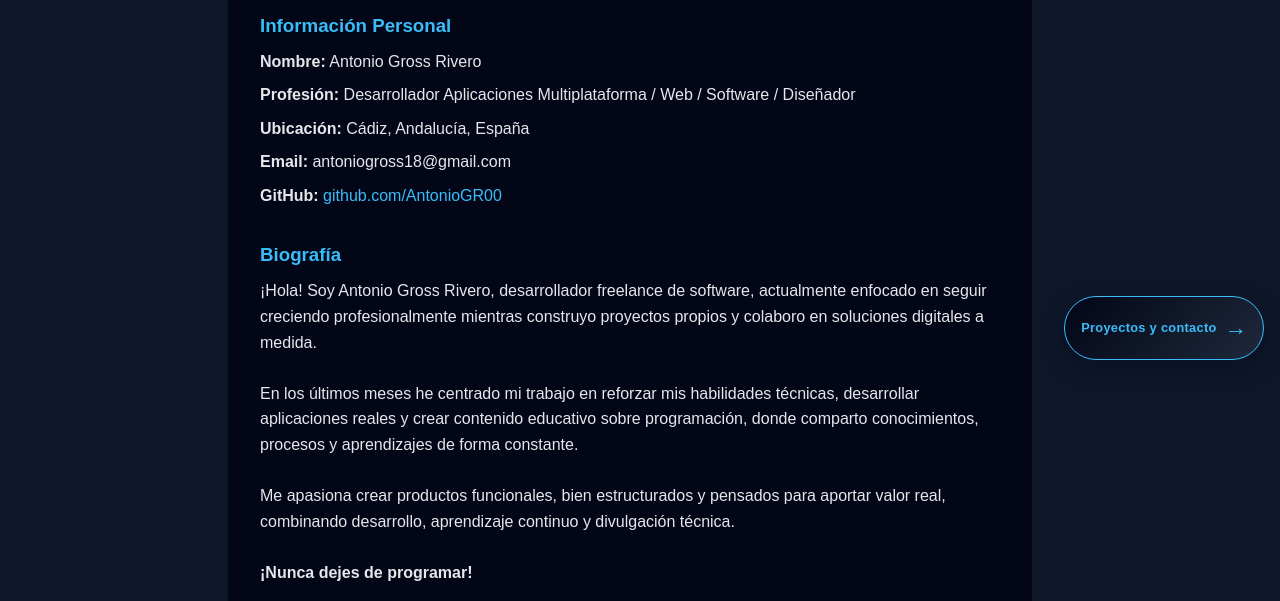
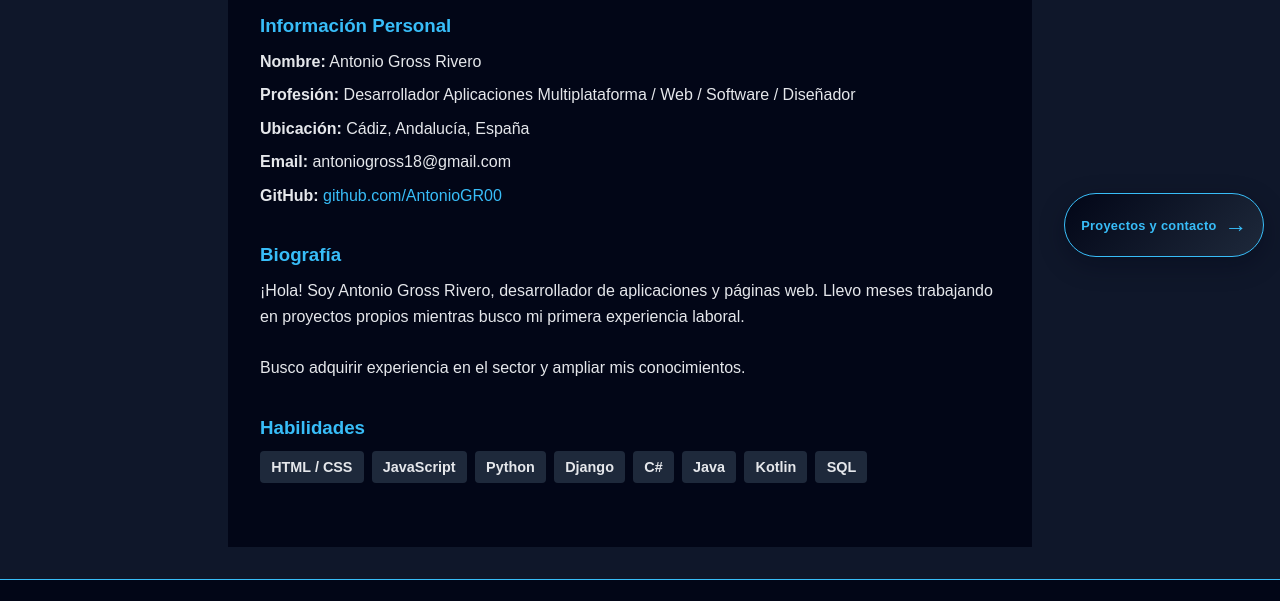
Before and after one commit to AntonioGR00/Portfolio-AGR00, a website built with Vite: page index.html in a window 1280 px wide. Both pictures are taken after a click on the button "Ir a Información personal". Shown: the part 199-800 px from the top of the page. Built offline with nearby package versions, Linux system fonts and the light colour scheme; some packages are replaced by stand-ins of ours.

Commit message:
Update bio text and English translation

```diff
--- a/index.html
+++ b/index.html
@@ -45,10 +45,7 @@
           </div>
           <div class="profile-section">
             <h3 data-i18n="about.bioTitle">Biografía</h3>
-            <p data-i18n-html="about.bioText">¡Hola! Soy Antonio Gross Rivero, desarrollador freelance de software, actualmente enfocado en seguir creciendo profesionalmente mientras construyo proyectos propios y colaboro en soluciones digitales a medida.<br><br>
-            En los últimos meses he centrado mi trabajo en reforzar mis habilidades técnicas, desarrollar aplicaciones reales y crear contenido educativo sobre programación, donde comparto conocimientos, procesos y aprendizajes de forma constante.<br><br>
-            Me apasiona crear productos funcionales, bien estructurados y pensados para aportar valor real, combinando desarrollo, aprendizaje continuo y divulgación técnica.<br><br>
-            <strong>¡Nunca dejes de programar!</strong></p>
+            <p data-i18n-html="about.bioText">¡Hola! Soy Antonio Gross Rivero, desarrollador de aplicaciones y páginas web. Llevo meses trabajando en proyectos propios mientras busco mi primera experiencia laboral.<br><br>Busco adquirir experiencia en el sector y ampliar mis conocimientos.</p>
           </div>
           <div class="profile-section">
             <h3 data-i18n="about.skillsTitle">Habilidades</h3>
--- a/main.js
+++ b/main.js
@@ -36,7 +36,7 @@ const translations = {
       locationLabel: "Ubicación:",
       locationValue: "Cádiz, Andalucía, España",
       bioTitle: "Biografía",
-      bioText: "¡Hola! Soy Antonio Gross Rivero, desarrollador freelance de software, actualmente enfocado en seguir creciendo profesionalmente mientras construyo proyectos propios y colaboro en soluciones digitales a medida.<br><br>En los últimos meses he centrado mi trabajo en reforzar mis habilidades técnicas, desarrollar aplicaciones reales y crear contenido educativo sobre programación, donde comparto conocimientos, procesos y aprendizajes de forma constante.<br><br>Me apasiona crear productos funcionales, bien estructurados y pensados para aportar valor real, combinando desarrollo, aprendizaje continuo y divulgación técnica.<br><br><strong>¡Nunca dejes de programar!</strong>",
+      bioText: "¡Hola! Soy Antonio Gross Rivero, desarrollador de aplicaciones y páginas web. Llevo meses trabajando en proyectos propios mientras busco mi primera experiencia laboral.<br><br>Busco adquirir experiencia en el sector y ampliar mis conocimientos.",
       skillsTitle: "Habilidades"
     },
     hero: {
@@ -83,7 +83,7 @@ const translations = {
       locationLabel: "Location:",
       locationValue: "Cadiz, Andalusia, Spain",
       bioTitle: "Biography",
-      bioText: "Hi! I'm Antonio Gross Rivero, a freelance software developer currently focused on continuing to grow professionally while building my own projects and collaborating on tailored digital solutions.<br><br>In recent months, I have focused my work on strengthening my technical skills, developing real applications, and creating educational programming content where I consistently share knowledge, processes, and lessons learned.<br><br>I am passionate about creating functional, well-structured products designed to deliver real value by combining development, continuous learning, and technical outreach.<br><br><strong>Never stop coding!</strong>",
+      bioText: "Hi! I'm Antonio Gross Rivero, an applications and web developer. I have been working on my own projects for months while looking for my first professional opportunity.<br><br>I am seeking to gain experience in the sector and expand my knowledge.",
       skillsTitle: "Skills"
     },
     hero: {
```
